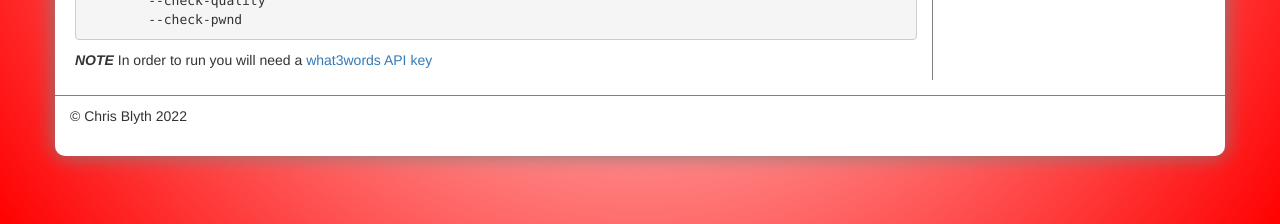
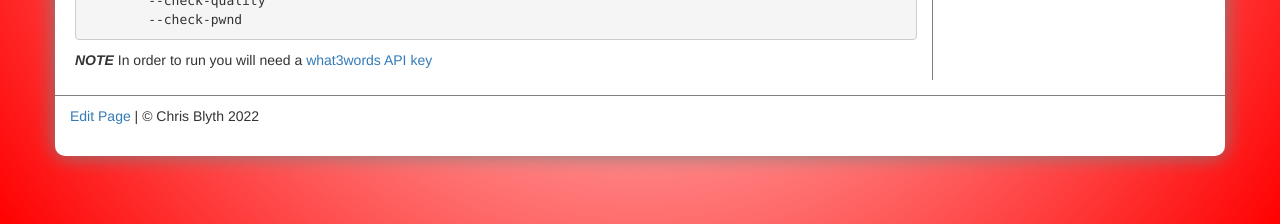
Before and after one commit to BlythMeister/What3Passwords, a Jekyll site: the page built from docs/index.md, in a window 1280 px wide. Shown: the part 673-897 px from the top of the page. Built offline with Jekyll 4.4.1, drawn with Linux system fonts in a browser that asks for light colours; nearby versions of some CDN libraries.

Commit message:
Update footer.html

```diff
--- a/docs/_includes/footer.html
+++ b/docs/_includes/footer.html
@@ -1,3 +1,3 @@
 <p>
-    &copy; Chris Blyth {{ site.time | date: "%Y"}}
+    <a href="https://github.com/BlythMeister/What3Passwords/edit/master/docs/{{ page.path }}" target="_blank">Edit Page</a> | &copy; Chris Blyth {{ site.time | date: "%Y"}}
 </p>
```
